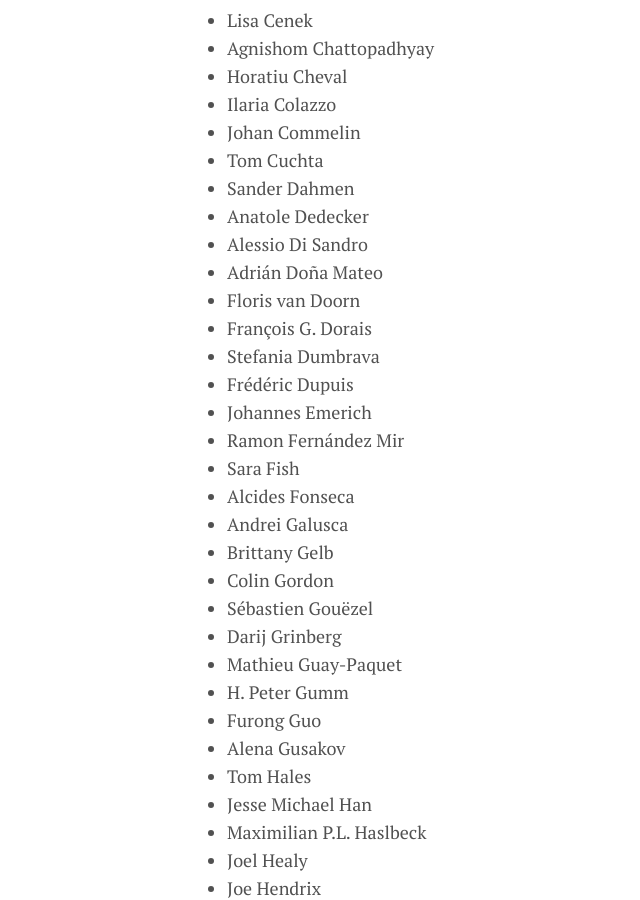
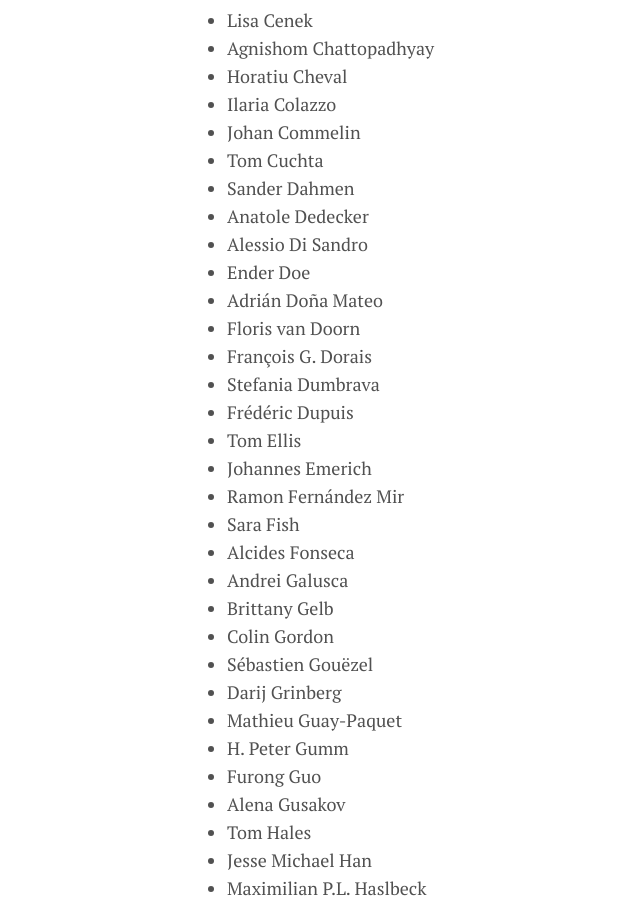
Before and after one commit to leanprover-community/lt2021, a Jekyll site: the page built from participants.md, in a window 1280 px wide and 900 px high, scrolled down 987 px. Shown: the whole window, without its empty margins (53-693 px from the left). Built offline with Jekyll 4.4.1, drawn with Linux system fonts in a browser that asks for light colours; some of the changed text lies outside the part shown.

Commit message:
add participants

```diff
--- a/participants.md
+++ b/participants.md
@@ -44,11 +44,13 @@ Registration is not required, but will let us keep you updated with the Zoom lin
 * Sander Dahmen
 * Anatole Dedecker
 * Alessio Di Sandro
+* Ender Doe
 * Adrián Doña Mateo
 * Floris van Doorn
 * François G. Dorais
 * Stefania Dumbrava
 * Frédéric Dupuis
+* Tom Ellis
 * Johannes Emerich
 * Ramon Fernández Mir
 * Sara Fish
```
Also changed, not shown: other parts of participants.md (+3 -0 lines).
